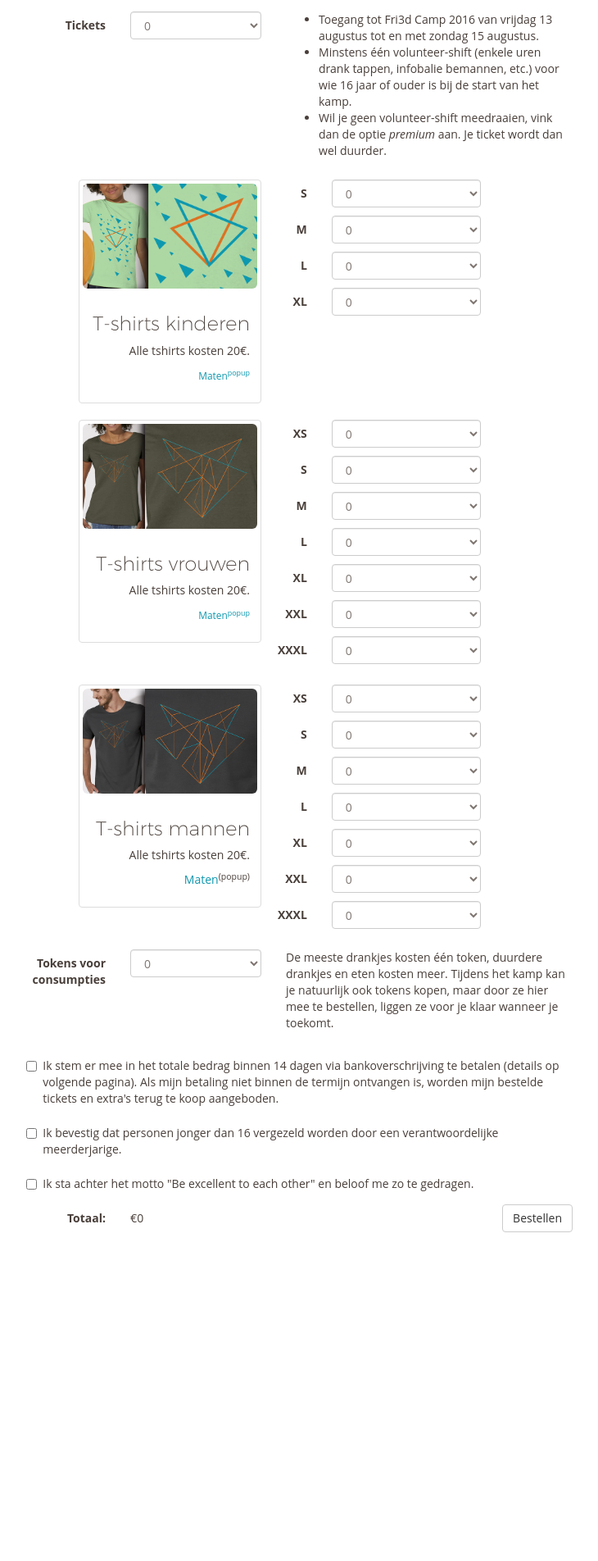
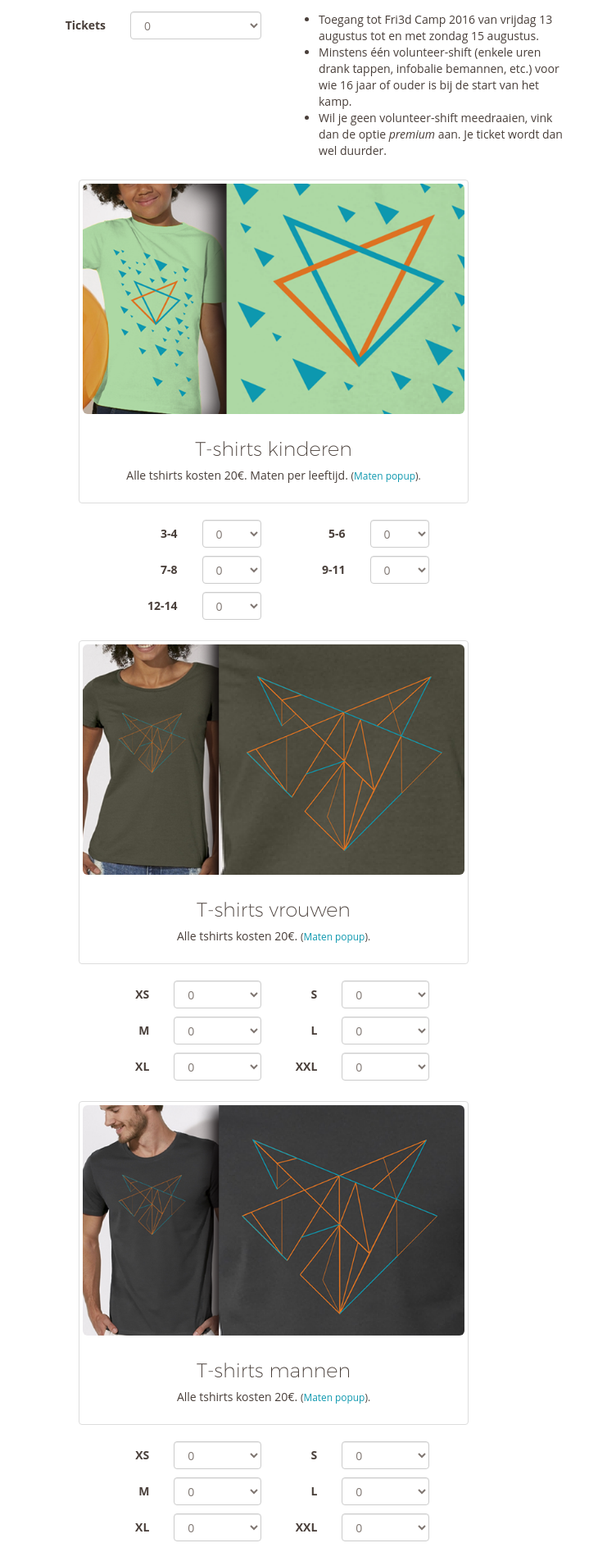
Before and after one commit to toonvandeputte/tickets.fri3d.be, a Python web app: template src/fr1ckets/templates/tickets.html in a window 1280 px wide. Shown: the part 485-2389 px from the top of the page at 82% size, without its empty margins (306-1036 px from the left). Before the commit the page ends 1988 px from the top, so only its background shows below. Run offline with Jinja, Linux system fonts and the light colour scheme; the template is opened without the code that fills it, so the values that code supplies are empty; some libraries are stand-ins or nearby versions.

Commit message:
show popup links as clickable

```diff
--- a/src/fr1ckets/static/js/fr1ckets.js
+++ b/src/fr1ckets/static/js/fr1ckets.js
@@ -30,15 +30,18 @@ $('#ticket_form').submit(function(e) {
 	$('#overview_content').html(update_overview());
 	$('#overview_modal').modal('show');
 });
-$('#show_tshirt_sizes_k').on('click', function() {
+$('#show_tshirt_sizes_k').on('click', function(e) {
+	e.preventDefault();
 	$('#tshirt_sizes').attr('src', '/static/img/maattabel_k.png');
 	$('#sizes_modal').modal('show');
 });
-$('#show_tshirt_sizes_f').on('click', function() {
+$('#show_tshirt_sizes_f').on('click', function(e) {
+	e.preventDefault();
 	$('#tshirt_sizes').attr('src', '/static/img/maattabel_f.png');
 	$('#sizes_modal').modal('show');
 });
-$('#show_tshirt_sizes_m').on('click', function() {
+$('#show_tshirt_sizes_m').on('click', function(e) {
+	e.preventDefault();
 	$('#tshirt_sizes').attr('src', '/static/img/maattabel_m.png');
 	$('#sizes_modal').modal('show');
 });
--- a/src/fr1ckets/templates/tickets.html
+++ b/src/fr1ckets/templates/tickets.html
@@ -114,21 +114,36 @@
 
 		<!-- KID TSHIRTS -->
 		<div class="row">
-			<div class="col-xs-12 col-sm-4 col-sm-offset-2">
+			<div class="col-xs-12 col-sm-8 col-sm-offset-2">
 				<div class="thumbnail">
 					<img src="/static/img/tshirt_k.png" class="img-rounded">
-					<div class="caption text-right">
+					<div class="caption text-center">
 						<h3>T-shirts kinderen</h3>
-						<p>Alle tshirts kosten 20€.</p>
-						<p><small><a id="show_tshirt_sizes_k">Maten<sup>popup</sup></a></small></p>
+						<p>Alle tshirts kosten 20€. Maten per leeftijd. <small>(<a href="/static/img/maattabel_k.png" id="show_tshirt_sizes_k">Maten popup</a>).</small></p>
 					</div>
 				</div>
 			</div>
-			<div class="col-xs-12 col-sm-4">
+			<div class="col-xs-12 col-sm-6 col-sm-offset-3">
 				<div class="row">
 					<div class="form-group">
-						<label for="tshirt_kid_s" class="col-xs-2 col-sm-3 control-label">S</label>
-						<div class="col-xs-4 col-sm-9">
+						<label for="tshirt_kid_s" class="col-xs-6 col-sm-3 control-label">3-4</label>
+						<div class="col-xs-6 col-sm-3">
+							<select id="tshirt_kid_xs" name="tshirt_kid_xs" class="form-control">
+								<option value="0" selected>0</option>
+								<option value="1">1</option>
+								<option value="2">2</option>
+								<option value="3">3</option>
+								<option value="4">4</option>
+								<option value="5">5</option>
+								<option value="6">6</option>
+								<option value="7">7</option>
+								<option value="8">8</option>
+								<option value="9">9</option>
+								<option value="10">10</option>
+							</select>
+						</div>
+						<label for="tshirt_kid_s" class="col-xs-6 col-sm-3 control-label">5-6</label>
+						<div class="col-xs-6 col-sm-3">
 							<select id="tshirt_kid_s" name="tshirt_kid_s" class="form-control">
 								<option value="0" selected>0</option>
 								<option value="1">1</option>
@@ -143,8 +158,8 @@
 								<option value="10">10</option>
 							</select>
 						</div>
-						<label for="tshirt_kid_m" class="col-xs-2 col-sm-3 control-label">M</label>
-						<div class="col-xs-4 col-sm-9">
+						<label for="tshirt_kid_m" class="col-xs-6 col-sm-3 control-label">7-8</label>
+						<div class="col-xs-6 col-sm-3">
 							<select id="tshirt_kid_m" name="tshirt_kid_m" class="form-control">
 								<option value="0" selected>0</option>
 								<option value="1">1</option>
@@ -159,8 +174,8 @@
 								<option value="10">10</option>
 							</select>
 						</div>
-						<label for="tshirt_kid_l" class="col-xs-2 col-sm-3 control-label">L</label>
-						<div class="col-xs-4 col-sm-9">
+						<label for="tshirt_kid_l" class="col-xs-6 col-sm-3 control-label">9-11</label>
+						<div class="col-xs-6 col-sm-3">
 							<select id="tshirt_kid_l" name="tshirt_kid_l" class="form-control">
 								<option value="0" selected>0</option>
 								<option value="1">1</option>
@@ -175,8 +190,8 @@
 								<option value="10">10</option>
 							</select>
 						</div>
-						<label for="tshirt_kid_xl" class="col-xs-2 col-sm-3 control-label">XL</label>
-						<div class="col-xs-4 col-sm-9">
+						<label for="tshirt_kid_xl" class="col-xs-6 col-sm-3 control-label">12-14</label>
+						<div class="col-xs-6 col-sm-3">
 							<select id="tshirt_kid_xl" name="tshirt_kid_xl" class="form-control">
 								<option value="0" selected>0</option>
 								<option value="1">1</option>
@@ -199,22 +214,20 @@
 
 		<!-- ADULT F TSHIRTS -->
 		<div class="row">
-			<div class="col-xs-12 col-sm-4 col-sm-offset-2">
+			<div class="col-xs-12 col-sm-8 col-sm-offset-2">
 				<div class="thumbnail">
 					<img src="/static/img/tshirt_f.png" class="img-rounded">
-					<div class="caption text-right">
+					<div class="caption text-center">
 						<h3>T-shirts vrouwen</h3>
-						<p>Alle tshirts kosten 20€.</p>
-						<!--			<p><small><a data-toggle="modal" data-target="#sizes_f_modal">Popup maten.</a></small></p>-->
-						<p><small><a id="show_tshirt_sizes_f">Maten<sup>popup</sup></a></small></p>
+						<p>Alle tshirts kosten 20€. <small>(<a href="/static/img/maattabel_f.png" id="show_tshirt_sizes_f">Maten popup</a>).</small></p>
 					</div>
 				</div>
 			</div>
-			<div class="col-xs-12 col-sm-4">
+			<div class="col-xs-12 col-sm-6 col-sm-offset-3">
 				<div class="row">
 					<div class="form-group">
-						<label for="tshirt_adult_f_xs" class="col-xs-2 col-sm-3 control-label">XS</label>
-						<div class="col-xs-4 col-sm-9">
+						<label for="tshirt_adult_f_xs" class="col-xs-2 col-sm-2 control-label">XS</label>
+						<div class="col-xs-4 col-sm-4">
 							<select id="tshirt_adult_f_xs" name="tshirt_adult_f_xs" class="form-control">
 								<option value="0" selected>0</option>
 								<option value="1">1</option>
@@ -229,8 +242,8 @@
 								<option value="10">10</option>
 							</select>
 						</div>
-						<label for="tshirt_adult_f_s" class="col-xs-2 col-sm-3 control-label">S</label>
-						<div class="col-xs-4 col-sm-9">
+						<label for="tshirt_adult_f_s" class="col-xs-2 col-sm-2 control-label">S</label>
+						<div class="col-xs-4 col-sm-4">
 							<select id="tshirt_adult_f_s" name="tshirt_adult_f_s" class="form-control">
 								<option value="0" selected>0</option>
 								<option value="1">1</option>
@@ -245,8 +258,8 @@
 								<option value="10">10</option>
 							</select>
 						</div>
-						<label for="tshirt_adult_f_m" class="col-xs-2 col-sm-3 control-label">M</label>
-						<div class="col-xs-4 col-sm-9">
+						<label for="tshirt_adult_f_m" class="col-xs-2 col-sm-2 control-label">M</label>
+						<div class="col-xs-4 col-sm-4">
 							<select id="tshirt_adult_f_m" name="tshirt_adult_f_m" class="form-control">
 								<option value="0" selected>0</option>
 								<option value="1">1</option>
@@ -261,8 +274,8 @@
 								<option value="10">10</option>
 							</select>
 						</div>
-						<label for="tshirt_adult_f_l" class="col-xs-2 col-sm-3 control-label">L</label>
-						<div class="col-xs-4 col-sm-9">
+						<label for="tshirt_adult_f_l" class="col-xs-2 col-sm-2 control-label">L</label>
+						<div class="col-xs-4 col-sm-4">
 							<select id="tshirt_adult_f_l" name="tshirt_adult_f_l" class="form-control">
 								<option value="0" selected>0</option>
 								<option value="1">1</option>
@@ -277,8 +290,8 @@
 								<option value="10">10</option>
 							</select>
 						</div>
-						<label for="tshirt_adult_f_xl" class="col-xs-2 col-sm-3 control-label">XL</label>
-						<div class="col-xs-4 col-sm-9">
+						<label for="tshirt_adult_f_xl" class="col-xs-2 col-sm-2 control-label">XL</label>
+						<div class="col-xs-4 col-sm-4">
 							<select id="tshirt_adult_f_xl" name="tshirt_adult_f_xl" class="form-control">
 								<option value="0" selected>0</option>
 								<option value="1">1</option>
@@ -293,25 +306,9 @@
 								<option value="10">10</option>
 							</select>
 						</div>
-						<label for="tshirt_adult_f_xxl" class="col-xs-2 col-sm-3 control-label">XXL</label>
-						<div class="col-xs-4 col-sm-9">
+						<label for="tshirt_adult_f_xxl" class="col-xs-2 col-sm-2 control-label">XXL</label>
+						<div class="col-xs-4 col-sm-4">
 							<select id="tshirt_adult_f_xxl" name="tshirt_adult_f_xxl" class="form-control">
-								<option value="0" selected>0</option>
-								<option value="1">1</option>
-								<option value="2">2</option>
-								<option value="3">3</option>
-								<option value="4">4</option>
-								<option value="5">5</option>
-								<option value="6">6</option>
-								<option value="7">7</option>
-								<option value="8">8</option>
-								<option value="9">9</option>
-								<option value="10">10</option>
-							</select>
-						</div>
-						<label for="tshirt_adult_f_xxxl" class="col-xs-2 col-sm-3 control-label">XXXL</label>
-						<div class="col-xs-4 col-sm-9">
-							<select id="tshirt_adult_f_xxxl" name="tshirt_adult_f_xxxl" class="form-control">
 								<option value="0" selected>0</option>
 								<option value="1">1</option>
 								<option value="2">2</option>
@@ -333,21 +330,20 @@
 
 		<!-- ADULT M TSHIRTS -->
 		<div class="row">
-			<div class="col-xs-12 col-sm-4 col-sm-offset-2">
+			<div class="col-xs-12 col-sm-8 col-sm-offset-2">
 				<div class="thumbnail">
 					<img src="/static/img/tshirt_m.png" class="img-rounded">
-					<div class="caption text-right">
+					<div class="caption text-center">
 						<h3>T-shirts mannen</h3>
-						<p>Alle tshirts kosten 20€.</p>
-						<p><a id="show_tshirt_sizes_m">Maten</a><sup>(popup)</sup></p>
+						<p>Alle tshirts kosten 20€. <small>(<a href="/static/img/maattabel_m.png" id="show_tshirt_sizes_m">Maten popup</a>).</small></p>
 					</div>
 				</div>
 			</div>
-			<div class="col-xs-12 col-sm-4">
+			<div class="col-xs-12 col-sm-6 col-sm-offset-3">
 				<div class="row">
 					<div class="form-group">
-						<label for="tshirt_adult_m_xs" class="col-xs-2 col-sm-3 control-label">XS</label>
-						<div class="col-xs-4 col-sm-9">
+						<label for="tshirt_adult_m_xs" class="col-xs-2 col-sm-2 control-label">XS</label>
+						<div class="col-xs-4 col-sm-4">
 							<select id="tshirt_adult_m_xs" name="tshirt_adult_m_xs" class="form-control">
 								<option value="0" selected>0</option>
 								<option value="1">1</option>
@@ -362,8 +358,8 @@
 								<option value="10">10</option>
 							</select>
 						</div>
-						<label for="tshirt_adult_m_s" class="col-xs-2 col-sm-3 control-label">S</label>
-						<div class="col-xs-4 col-sm-9">
+						<label for="tshirt_adult_m_s" class="col-xs-2 col-sm-2 control-label">S</label>
+						<div class="col-xs-4 col-sm-4">
 							<select id="tshirt_adult_m_s" name="tshirt_adult_m_s" class="form-control">
 								<option value="0" selected>0</option>
 								<option value="1">1</option>
@@ -378,8 +374,8 @@
 								<option value="10">10</option>
 							</select>
 						</div>
-						<label for="tshirt_adult_m_m" class="col-xs-2 col-sm-3 control-label">M</label>
-						<div class="col-xs-4 col-sm-9">
+						<label for="tshirt_adult_m_m" class="col-xs-2 col-sm-2 control-label">M</label>
+						<div class="col-xs-4 col-sm-4">
 							<select id="tshirt_adult_m_m" name="tshirt_adult_m_m" class="form-control">
 								<option value="0" selected>0</option>
 								<option value="1">1</option>
@@ -394,8 +390,8 @@
 								<option value="10">10</option>
 							</select>
 						</div>
-						<label for="tshirt_adult_m_l" class="col-xs-2 col-sm-3 control-label">L</label>
-						<div class="col-xs-4 col-sm-9">
+						<label for="tshirt_adult_m_l" class="col-xs-2 col-sm-2 control-label">L</label>
+						<div class="col-xs-4 col-sm-4">
 							<select id="tshirt_adult_m_l" name="tshirt_adult_m_l" class="form-control">
 								<option value="0" selected>0</option>
 								<option value="1">1</option>
@@ -410,8 +406,8 @@
 								<option value="10">10</option>
 							</select>
 						</div>
-						<label for="tshirt_adult_m_xl" class="col-xs-2 col-sm-3 control-label">XL</label>
-						<div class="col-xs-4 col-sm-9">
+						<label for="tshirt_adult_m_xl" class="col-xs-2 col-sm-2 control-label">XL</label>
+						<div class="col-xs-4 col-sm-4">
 							<select id="tshirt_adult_m_xl" name="tshirt_adult_m_xl" class="form-control">
 								<option value="0" selected>0</option>
 								<option value="1">1</option>
@@ -426,25 +422,9 @@
 								<option value="10">10</option>
 							</select>
 						</div>
-						<label for="tshirt_adult_m_xxl" class="col-xs-2 col-sm-3 control-label">XXL</label>
-						<div class="col-xs-4 col-sm-9">
+						<label for="tshirt_adult_m_xxl" class="col-xs-2 col-sm-2 control-label">XXL</label>
+						<div class="col-xs-4 col-sm-4">
 							<select id="tshirt_adult_m_xxl" name="tshirt_adult_m_xxl" class="form-control">
-								<option value="0" selected>0</option>
-								<option value="1">1</option>
-								<option value="2">2</option>
-								<option value="3">3</option>
-								<option value="4">4</option>
-								<option value="5">5</option>
-								<option value="6">6</option>
-								<option value="7">7</option>
-								<option value="8">8</option>
-								<option value="9">9</option>
-								<option value="10">10</option>
-							</select>
-						</div>
-						<label for="tshirt_adult_m_xxxl" class="col-xs-2 col-sm-3 control-label">XXXL</label>
-						<div class="col-xs-4 col-sm-9">
-							<select id="tshirt_adult_m_xxxl" name="tshirt_adult_m_xxxl" class="form-control">
 								<option value="0" selected>0</option>
 								<option value="1">1</option>
 								<option value="2">2</option>
@@ -481,7 +461,7 @@
 				</select>
 			</div>
 			<div class="col-xs-12 col-sm-6">
-				<p>De meeste drankjes kosten één token, duurdere drankjes en eten kosten meer. Tijdens het kamp kan je natuurlijk ook tokens kopen, maar door ze hier mee te bestellen, liggen ze voor je klaar wanneer je toekomt.</p>
+				<p>€1.5 per token. De meeste drankjes kosten één token, duurdere drankjes en eten kosten meer. Tijdens het kamp kan je natuurlijk ook tokens kopen, maar door ze hier mee te bestellen, liggen ze voor je klaar wanneer je toekomt.</p>
 			</div>
 		</div>
 		<!-- END TOKENS -->
```
